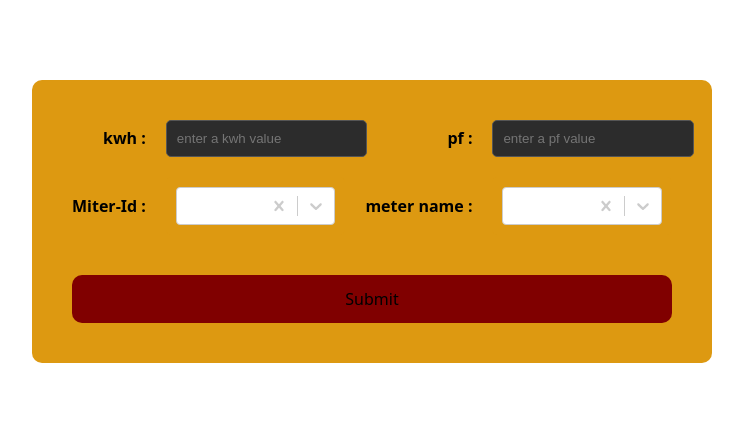
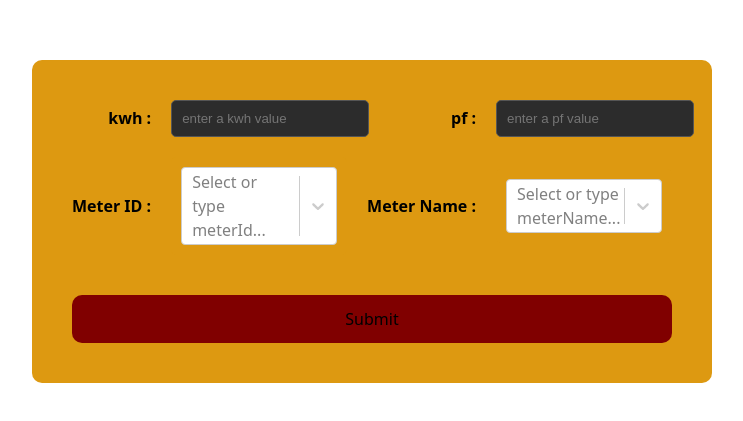
Before and after one commit to helloYash112/swastika-ui, a React (Vite) app in the folder PowerReading-UI/: page /form in a window 1280 px wide. Shown: the part 179-600 px from the top of the page, without its empty margins (268-1011 px from the left). Built offline with nearby package versions, Linux system fonts and the light colour scheme.

Commit message:
powerinputform is modefied as i accordingly i plain

```diff
--- a/PowerReading-UI/src/components/List.jsx
+++ b/PowerReading-UI/src/components/List.jsx
@@ -1,12 +1,13 @@
 import CreatableSelect from 'react-select/creatable';
 
-export default function List({ options, title, onChange, value }) {
+export default function List({ options, title, onChange,createNewEntry, value }) {
   return (
     <CreatableSelect
       id={title}
       options={options}
       onChange={onChange}
       value={value}
+      onCreateOption={createNewEntry}
       isClearable
       placeholder={`Select or type ${title}...`}
     />
--- a/PowerReading-UI/src/components/PowerInputForm.jsx
+++ b/PowerReading-UI/src/components/PowerInputForm.jsx
@@ -1,186 +1,146 @@
 import List from "./List.jsx";
-import { useReducer,useRef } from "react";
+import { useReducer, useRef, useState } from "react";
 import { meters } from "../assets/meter.js";
 import "./powerInputForm.css";
 
-const intialState = { label: '', value: '' };
+// unified state shape
+const initialState = { id: "", name: "" };
 
-
-
-function meterIdReducer(state,action){
-
-    switch(action.type){
-        case 'udt-id':{
-            return{
-                ...state,
-                label:action.payload.label,
-                value:action.payload.value
-
-            }
-
-        }
-        case 'reset':
-            {
-            return intialState
-        }
-        default :{
+function meterReducer(state, action) {
+  switch (action.type) {
+    case "set-id":
+      return { ...state, id: action.payload };
+    case "set-name":
+      return { ...state, name: action.payload };
+    case "reset":
+      return initialState;
+    default:
       return state;
-
-        }
-
-
-    }
-
-}
-function meterNameReducer(state,action){
-
-
-    switch(action.type){
-        case 'udt-name':{
-            return{
-                ...state,
-                label:action.payload.label,
-                value:action.payload.value
-
-            }
-
-        }
-        case 'reset':
-            {
-            return intialState
-        }
-        default :{
-            return state;
-
-        }
-
-
-    }
-
-}
-function clearKwh(kwhRef){
-    kwhRef.current.value='';
-    kwhRef.current.focus();
-
-}
-
-function clearPf(pfRef){
-    pfRef.current.value='';
-    pfRef.current.focus();
-
-}
-export default function PowerInputForm() {
-    const [mName, setMeterName] = useReducer(meterNameReducer, intialState);
-     const [mId, setMeterId] = useReducer(meterIdReducer, intialState);
-     const kwhRef=useRef(null);
-       const pfRef=useRef(null);
-
-    const meterName=[];
-    const meterId=[];
-    meters.forEach(ele=>{
-        const obj={label :ele.name,value:ele.name};
-        meterName.push(obj);
-    })
-
-    meters.forEach(ele=>{
-        const obj={label :ele.id,value:ele.id};
-        meterId.push(obj);
-    })
-
-
-
-    function handleMiterId(selectedId) {
-
-         if (!selectedId)
-         {
-            setMeterName({ type: 'reset' });
-            setMeterId({ type: 'reset' });
-             return;
-             };
-    if (selectedId) {
-        const match = meters.find(ele => ele.id === selectedId.label);
-        if (match) {
-
-            setMeterId({
-                type: 'udt-id',
-                payload: { label: match.id, value: match.id }
-            });
-            setMeterName({
-                type: 'udt-name',
-                payload: { label: match.name, value: match.name }
-            });
-        }
-        else{
-            setMeterId({
-                type:'udt-id',
-                payload:{
-                    label:selectedId.value,
-                    value:selectedId.value
-                }
-            })
-
-        }
   }
 }
 
-function handleMiterName(selectedName) {
-    if (!selectedName)
-         {
-            setMeterName({ type: 'reset' });
-            setMeterId({ type: 'reset' });
+function clearKwh(kwhRef) {
+  kwhRef.current.value = "";
+  kwhRef.current.focus();
+}
+
+function clearPf(pfRef) {
+  pfRef.current.value = "";
+  pfRef.current.focus();
+}
+
+export default function PowerInputForm() {
+  const [meter, dispatch] = useReducer(meterReducer, initialState);
+
+  // keep options in state so new entries reflect immediately
+  const [meterIdOptions, setMeterIdOptions] = useState(
+    meters.map(m => ({ label: m.id, value: m.id }))
+  );
+  const [meterNameOptions, setMeterNameOptions] = useState(
+    meters.map(m => ({ label: m.name, value: m.name }))
+  );
+
+  const kwhRef = useRef(null);
+  const pfRef = useRef(null);
+
+  function handleMiterId(selected) {
+    if (!selected) {
+      dispatch({ type: "reset" });
       return;
-             };
-    const match = meters.find(ele => ele.name === selectedName.label);
+    }
+    const match = meters.find(ele => ele.id === selected.value);
     if (match) {
-
-        setMeterName({
-            type: 'udt-name',
-            payload: { label: match.name, value: match.name }
-        });
-        setMeterId({
-            type: 'udt-id',
-            payload: { label: match.id, value: match.id }
-        });
+      dispatch({ type: "set-id", payload: match.id });
+      dispatch({ type: "set-name", payload: match.name });
     } else {
-
-        setMeterName({
-            type: 'udt-name',
-            payload: { label: selectedName.value, value: selectedName.value }
-        });
+      // new ID → set ID, keep name if already typed
+      dispatch({ type: "set-id", payload: selected.value });
     }
   }
 
+  function handleMiterName(selected) {
+    if (!selected) {
+      dispatch({ type: "reset" });
+      return;
+    }
+    const match = meters.find(ele => ele.name === selected.value);
+    if (match) {
+      dispatch({ type: "set-id", payload: match.id });
+      dispatch({ type: "set-name", payload: match.name });
+    } else {
+      // new Name → set Name, keep ID if already typed
+      dispatch({ type: "set-name", payload: selected.value });
+    }
+  }
+
+  function setNewEntryID(inputValue) {
+    const newEntry = { label: inputValue, value: inputValue };
+    setMeterIdOptions(prev => [...prev, newEntry]);
+    dispatch({ type: "set-id", payload: inputValue });
+  }
+
+  function setNewEntryName(inputValue) {
+    const newEntry = { label: inputValue, value: inputValue };
+    setMeterNameOptions(prev => [...prev, newEntry]);
+    dispatch({ type: "set-name", payload: inputValue });
+  }
+
   function display() {
-  const { label: meterLabel, value: meterValue } = mName;
-  const { label: miterId, value: miterValue } = mId;
+    console.log("Meter:", meter);
+   const kwh=kwhRef.current.value;
+   const pf=pfRef.current.value;
 
-  const kwh = kwhRef.current.value;
-  const pf = pfRef.current.value;
+    // persist new pair into meters array if both filled
+    if (meter.id && meter.name) {
+      meters.push({ id: meter.id, name: meter.name });
+      console.log("New meter registered:", { id: meter.id, name: meter.name });
+    }
     clearKwh(kwhRef);
     clearPf(pfRef);
-  setMeterName({type:'reset'});
-  setMeterId({type:'reset'});
-  alert(`kwh : ${kwh}, pf : ${pf}, meter-name : ${meterLabel}, miter-id : ${miterId}`);
+    dispatch({type:'reset'});
+    alert(`kwh : ${ kwh}, pf : ${pf} meter-name : ${meter.name}, meter-id : ${meter.id}`)
   }
 
-    return (<div id="reading">
-        <form id="input-form" onSubmit={(e) => e.preventDefault()}>
+  return (
+    <div id="reading">
+      <form id="input-form" onSubmit={e => e.preventDefault()}>
         <label htmlFor="kwh">kwh :</label>
-            <input type='text' placeholder='enter a kwh value' id='kwh' ref={kwhRef}/>
+        <input
+          type="text"
+          placeholder="enter a kwh value"
+          id="kwh"
+          ref={kwhRef}
+        />
 
         <label htmlFor="pf">pf :</label>
-            <input type='text' placeholder='enter a pf value' id='pf' ref={pfRef}/>
-            <label htmlFor="meter">Miter-Id :</label>
-           <List options={meterId} onChange={handleMiterId} value={mId}  title='miterId'/>
+        <input
+          type="text"
+          placeholder="enter a pf value"
+          id="pf"
+          ref={pfRef}
+        />
 
-            <label htmlFor="name">meter name :</label>
+        <label htmlFor="meter">Meter ID :</label>
         <List
-              options={meterName}
+          options={meterIdOptions}
+          onChange={handleMiterId}
+          createNewEntry={setNewEntryID}
+          value={meter.id ? { label: meter.id, value: meter.id } : null}
+          title="meterId"
+        />
+
+        <label htmlFor="name">Meter Name :</label>
+        <List
+          options={meterNameOptions}
           onChange={handleMiterName}
-              value={mName}
-              title='miterName'
+          createNewEntry={setNewEntryName}
+          value={meter.name ? { label: meter.name, value: meter.name } : null}
+          title="meterName"
         />
-            <button id="btn" onClick={display}>Submit</button>
+
+        <button id="btn" onClick={display}>
+          Submit
+        </button>
       </form>
     </div>
   );
--- a/PowerReading-UI/src/components/powerInputForm.css
+++ b/PowerReading-UI/src/components/powerInputForm.css
@@ -43,19 +43,19 @@ input {
   background-color: #2c2c2c;
   color: white;
 }
-#miterId{
+#meterId{
 
   width: 100%;
   padding: 10px;
   border-radius: 5px;
 
  background-color: rgb(221, 153, 17);
- color: black;
+ color:blue;
 
 
 }
-#miterName{
-color: black;
+#meterName{
+color:blue;
   width: 100%;
   padding: 10px;
   border-radius: 5px;
```
Lines whose indentation alone changed are shown as unchanged.
